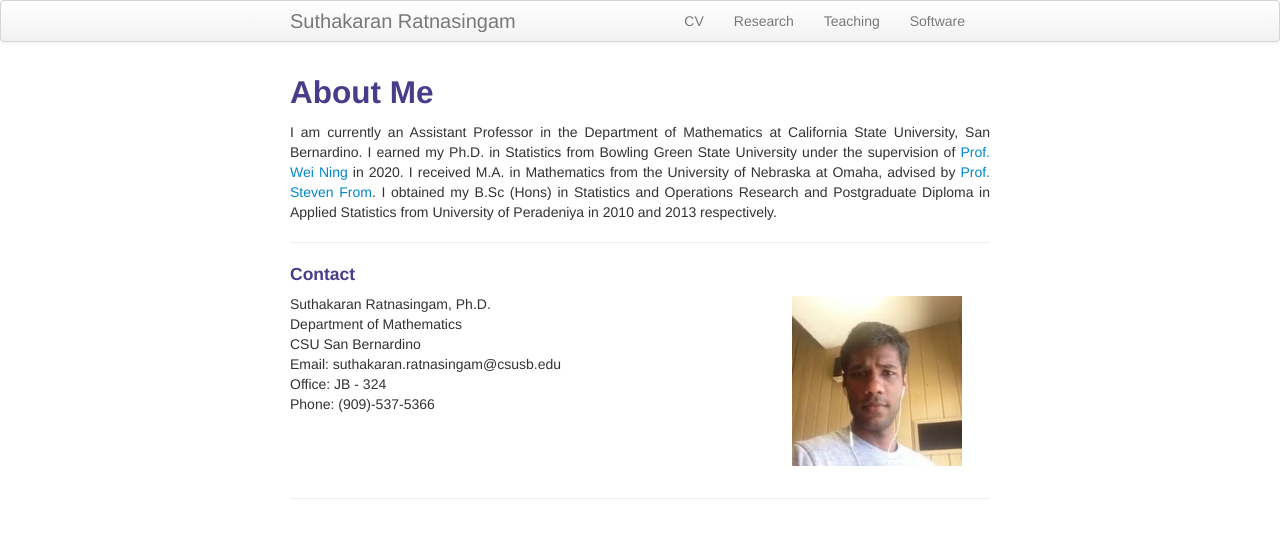
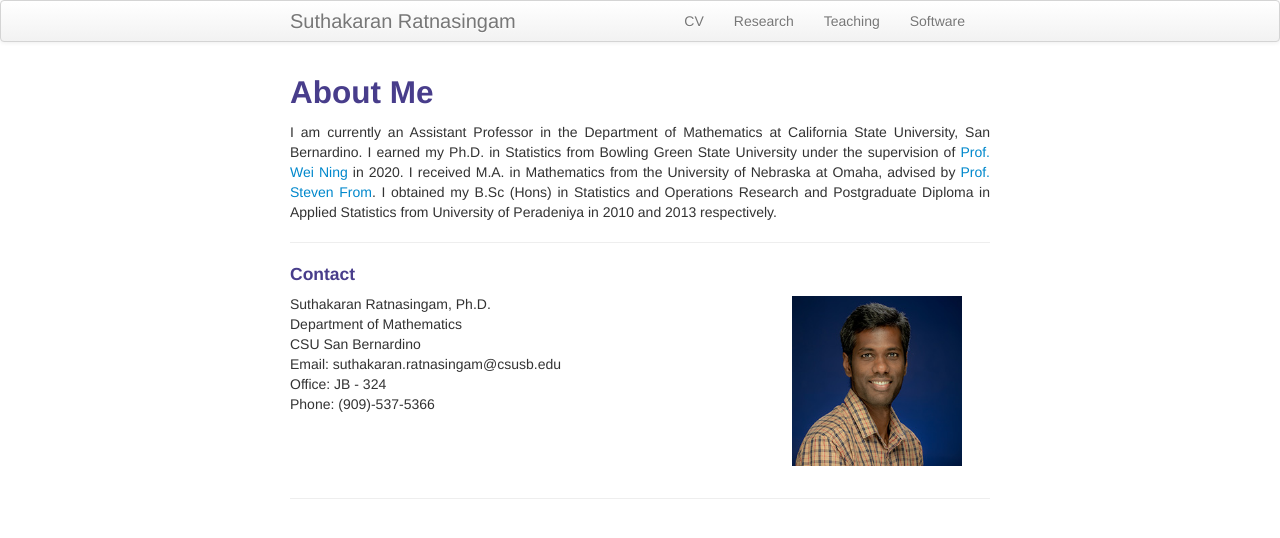
Before and after one commit to suthakaranr/suthakaranr.github.io, a Jekyll site: the page built from index.md, in a window 1280 px wide. Shown: the top 538 px of the page. Built offline with Jekyll 4.4.1, drawn with Linux system fonts in a browser that asks for light colours.

Commit message:
Update index.md

```diff
--- a/index.md
+++ b/index.md
@@ -30,7 +30,7 @@ I am currently an Assistant Professor in the Department of Mathematics at Califo
 
         <div class="span2">
         <a href="../assets/headshot.png">
-            <img src="../assets/headshot.png"
+            <img src="../assets/headshot.jpg"
                   title="Suthakaran Ratnasingam" alt="Suthakaran Ratnasingam"/></a>
         </div>
     </div>
```
